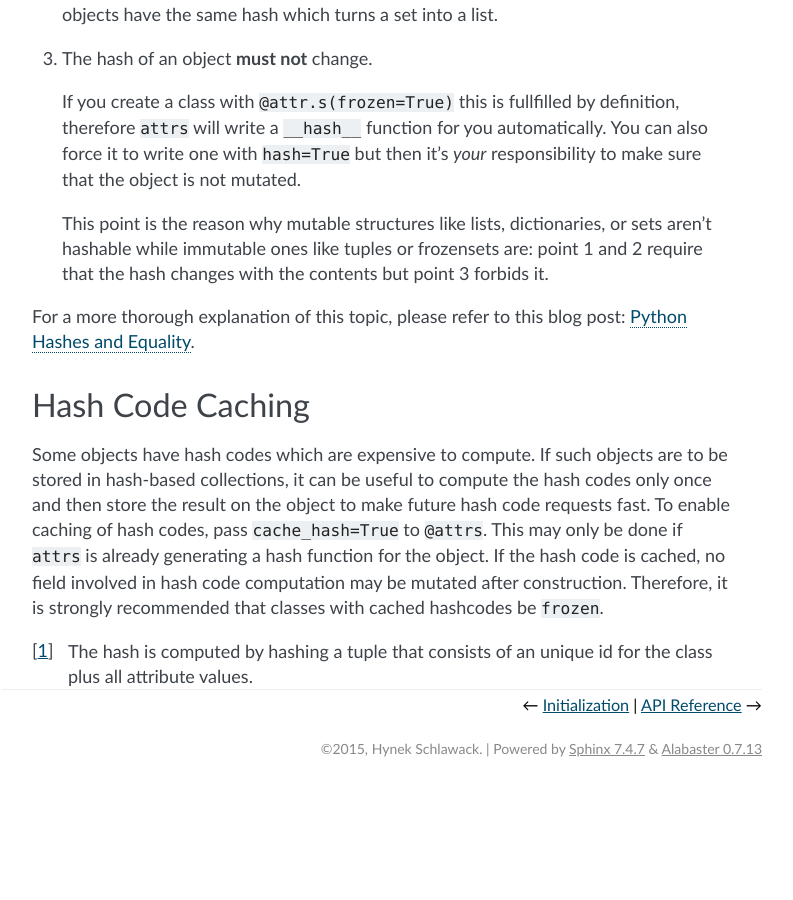
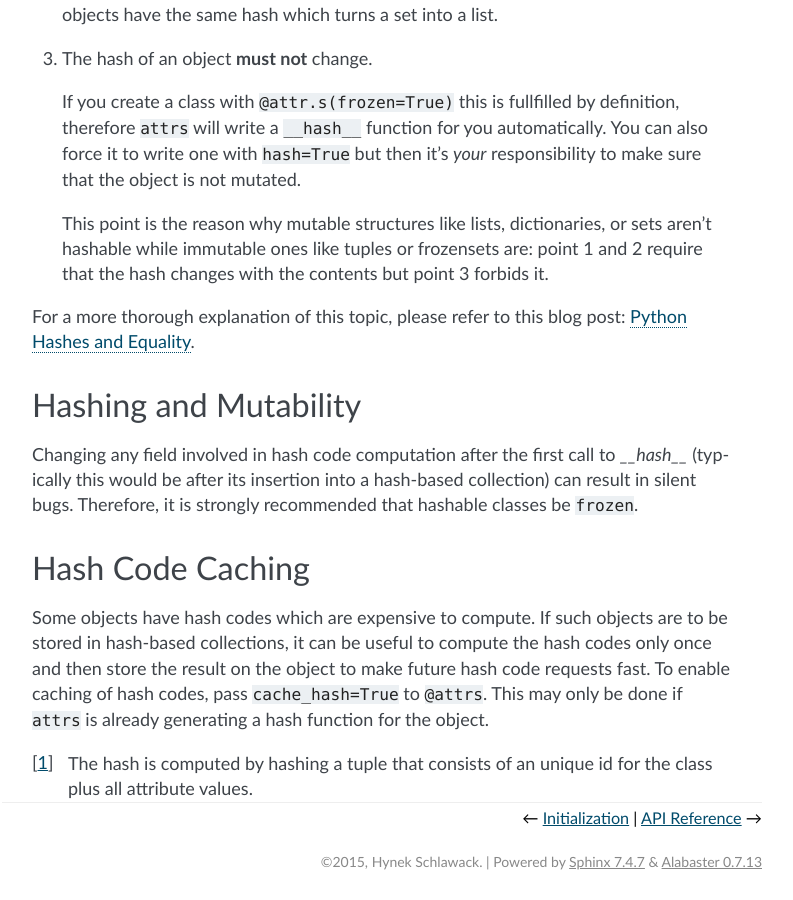
Before and after one commit to python-attrs/attrs, a Sphinx documentation site: the page built from docs/hashing.rst, in a window 1280 px wide and 900 px high, scrolled down 1283 px. Shown: the whole window, without its empty margins (368-1161 px from the left). Built offline with Sphinx 7.4.7, drawn with Linux system fonts in a browser that asks for light colours; before the commit the page ends 2070 px from its top, so only the background shows below that; some of the changed text lies outside the part shown.

Commit message:
Recommend that hashable classes be frozen

```diff
--- a/docs/hashing.rst
+++ b/docs/hashing.rst
@@ -53,6 +53,12 @@ Because according to the definition_ from the official Python docs, the returned
 For a more thorough explanation of this topic, please refer to this blog post: `Python Hashes and Equality`_.
 
 
+Hashing and Mutability
+----------------------
+Changing any field involved in hash code computation after the first call to `__hash__` (typically this would be after its insertion into a hash-based collection) can result in silent bugs.
+Therefore, it is strongly recommended that hashable classes be ``frozen``.
+
+
 Hash Code Caching
 -----------------
 
@@ -60,8 +66,6 @@ Some objects have hash codes which are expensive to compute.
 If such objects are to be stored in hash-based collections, it can be useful to compute the hash codes only once and then store the result on the object to make future hash code requests fast.
 To enable caching of hash codes, pass ``cache_hash=True`` to ``@attrs``.
 This may only be done if ``attrs`` is already generating a hash function for the object.
-If the hash code is cached, no field involved in hash code computation may be mutated after construction.
-Therefore, it is strongly recommended that classes with cached hashcodes be ``frozen``.
 
 .. [#fn1] The hash is computed by hashing a tuple that consists of an unique id for the class plus all attribute values.
 
```
Also changed, not shown: 1 other file.
